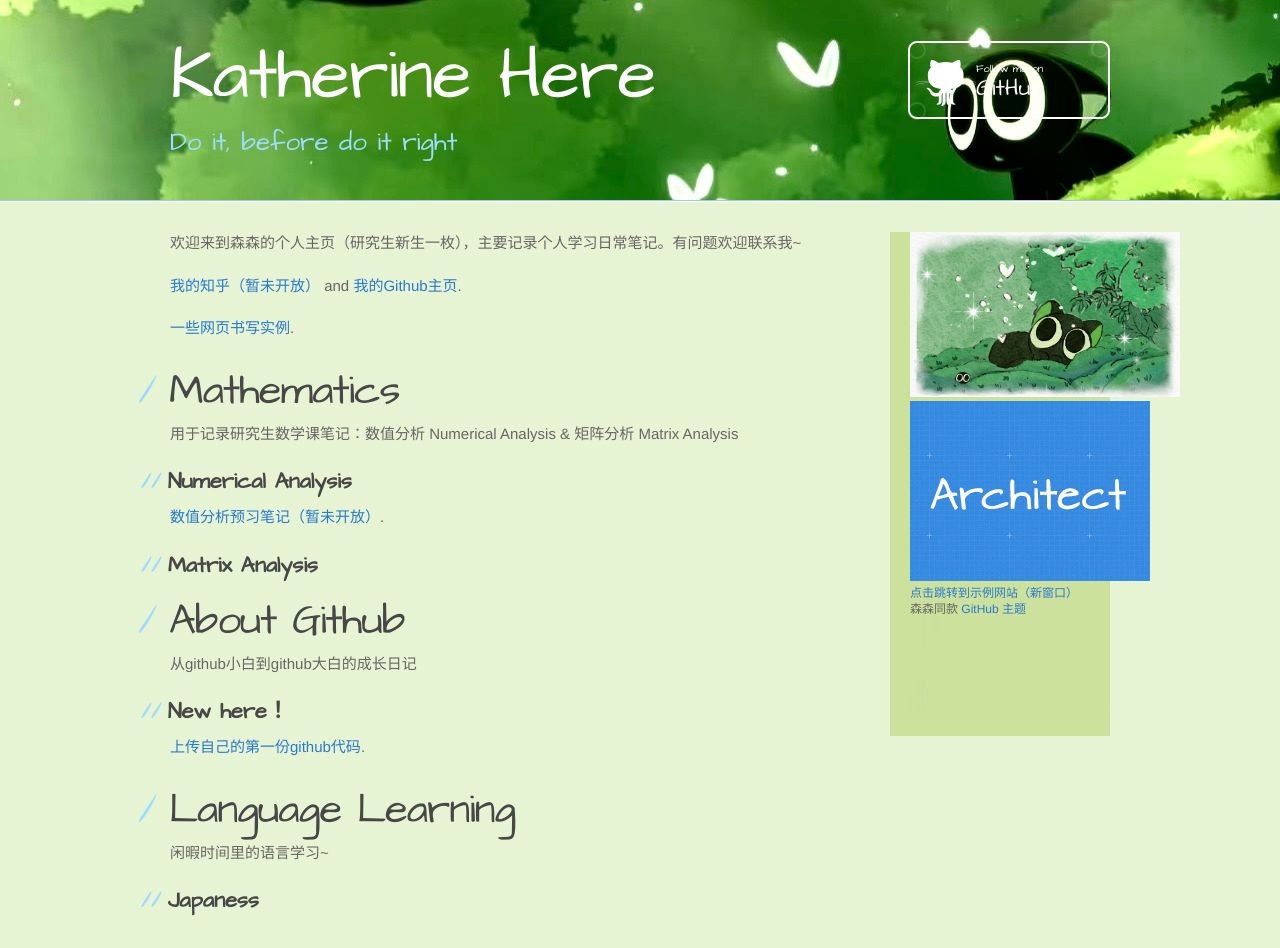
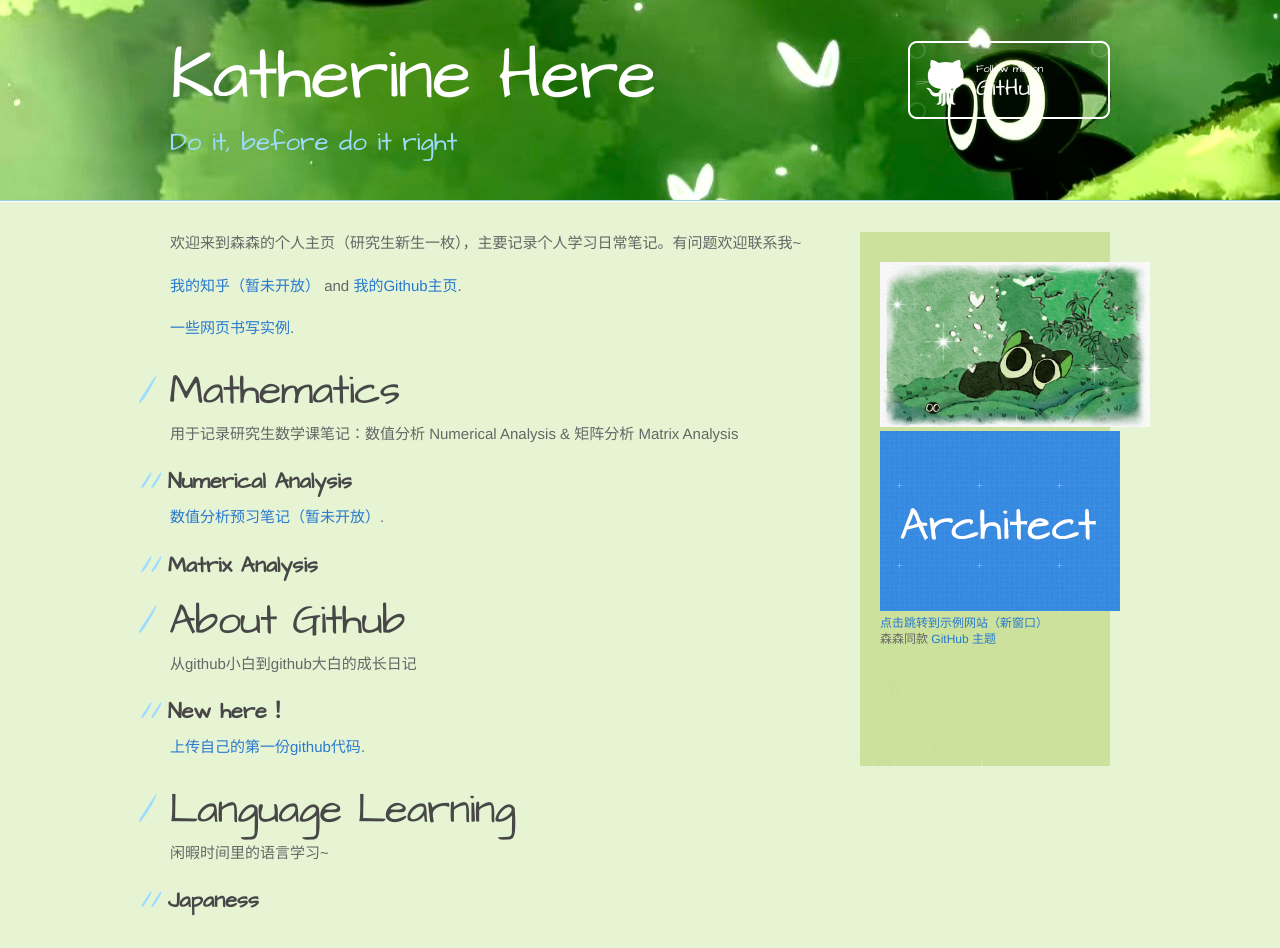
Before and after one commit to Katherine-Kkk/Katherine-Kkk.github.io, a Jekyll site: the page built from index.md, in a window 1280 px wide. Built offline with Jekyll 4.4.1, drawn with Linux system fonts in a browser that asks for light colours.

Commit message:
Update jekyll-theme-architect.scss

```diff
--- a/_sass/jekyll-theme-architect.scss
+++ b/_sass/jekyll-theme-architect.scss
@@ -78,6 +78,8 @@
   width: 200px;
   min-height: 504px;
   padding-left: 20px;
+  padding-top: 30px;
+  padding-right: 30px;
   font-size: 12px;
   line-height: 1.3;
   background: transparent url(../CatSide.jpg) 0 0 no-repeat;
```
